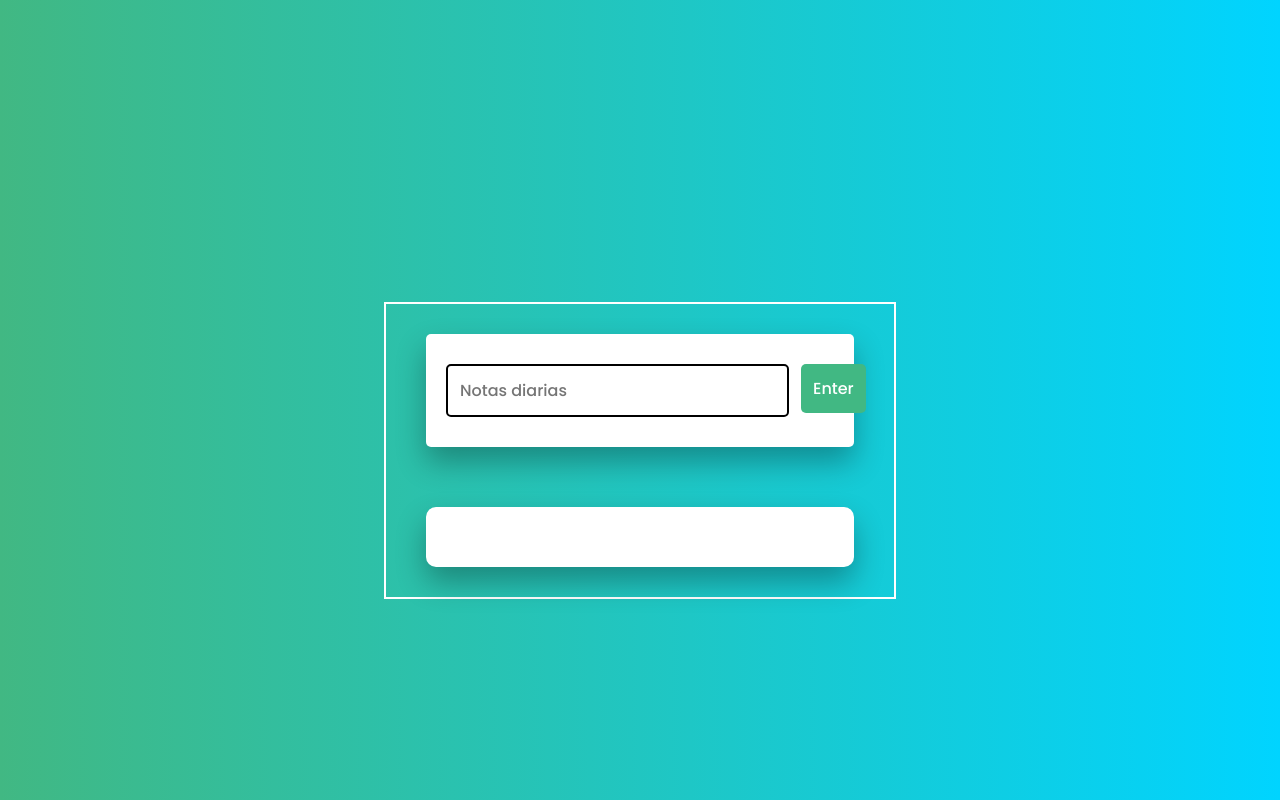
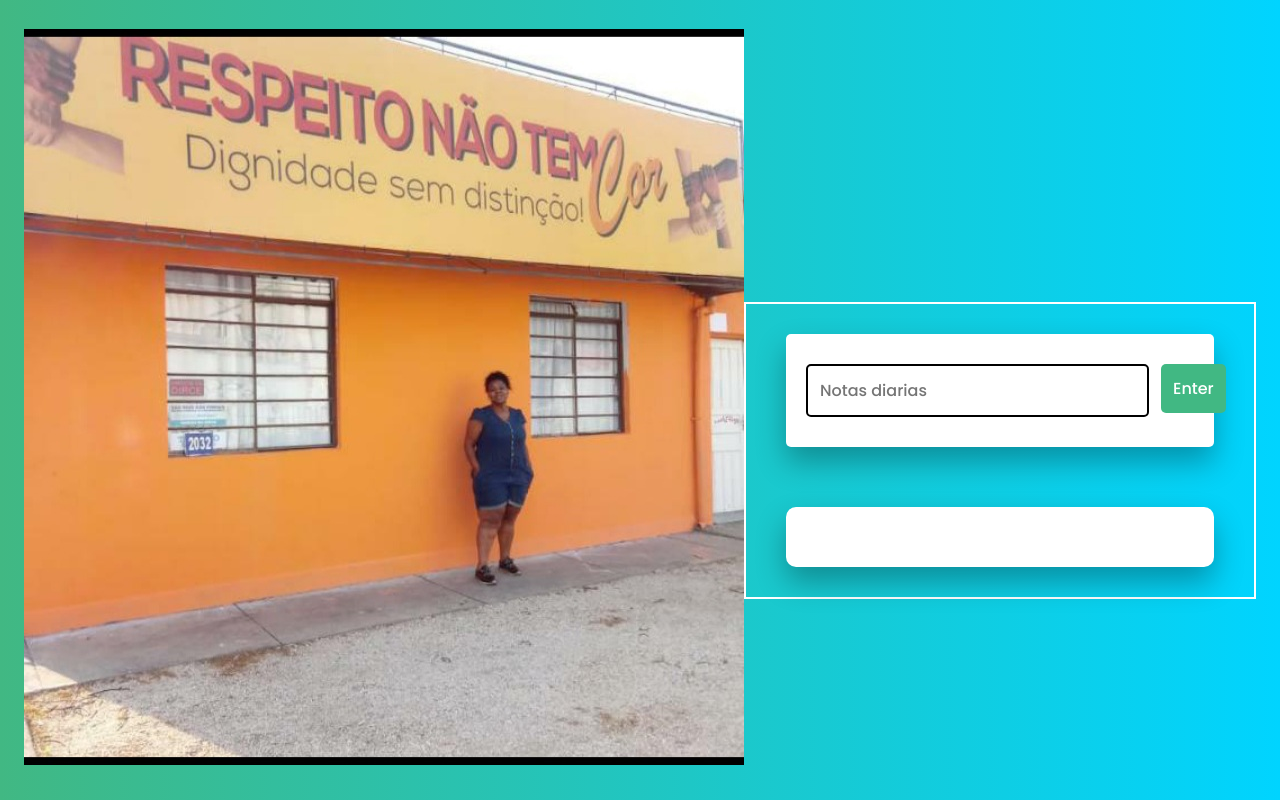
Before and after one commit to jhonatanCastor/projetologin, a plain HTML site: page perfil/dirce.html in a window 1280 px wide. Drawn offline with Linux system fonts and the light colour scheme.

```diff
--- a/perfil/dirce.html
+++ b/perfil/dirce.html
@@ -12,7 +12,9 @@
     <title>Document</title>
 </head>
  <body>
-    <img src ="">
+     <div class="photo">
+      <img  src="../img/dirce.jpg"style="" >
+     </div>
     <div class="container">
 
 
--- a/perfil/lista.css
+++ b/perfil/lista.css
@@ -19,7 +19,7 @@
 }
 
 
-.dirce{
+.photo{
 
 }
 
```
